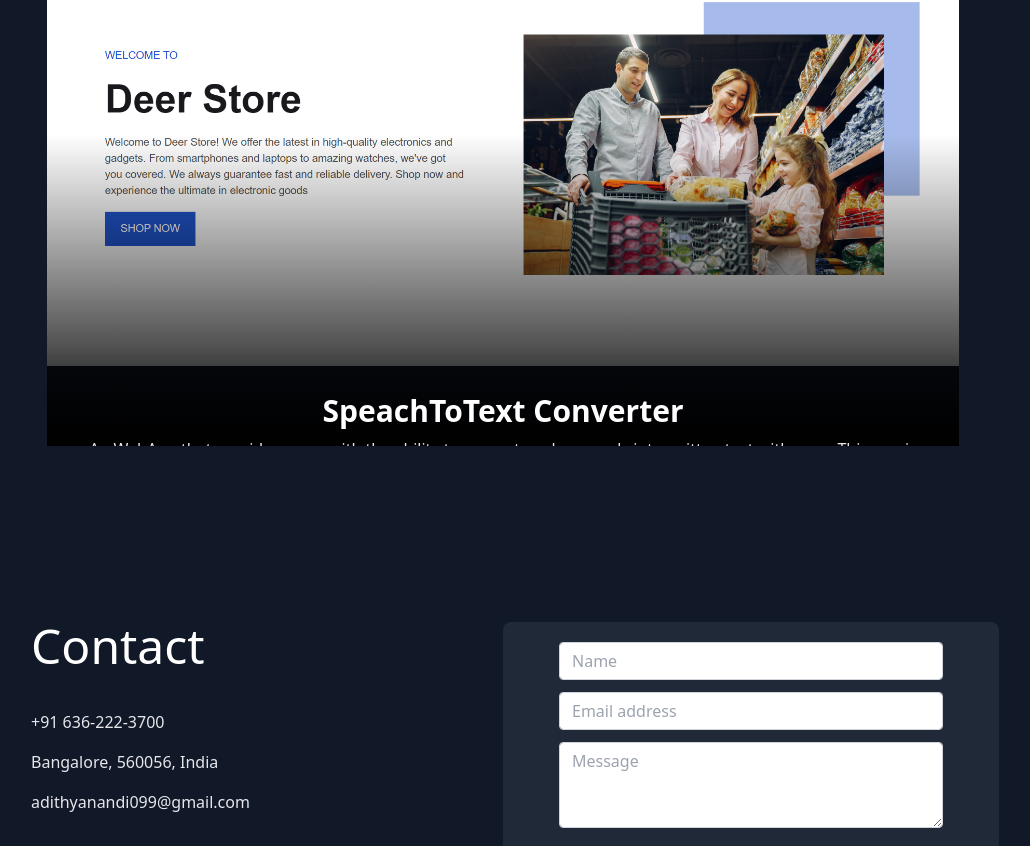
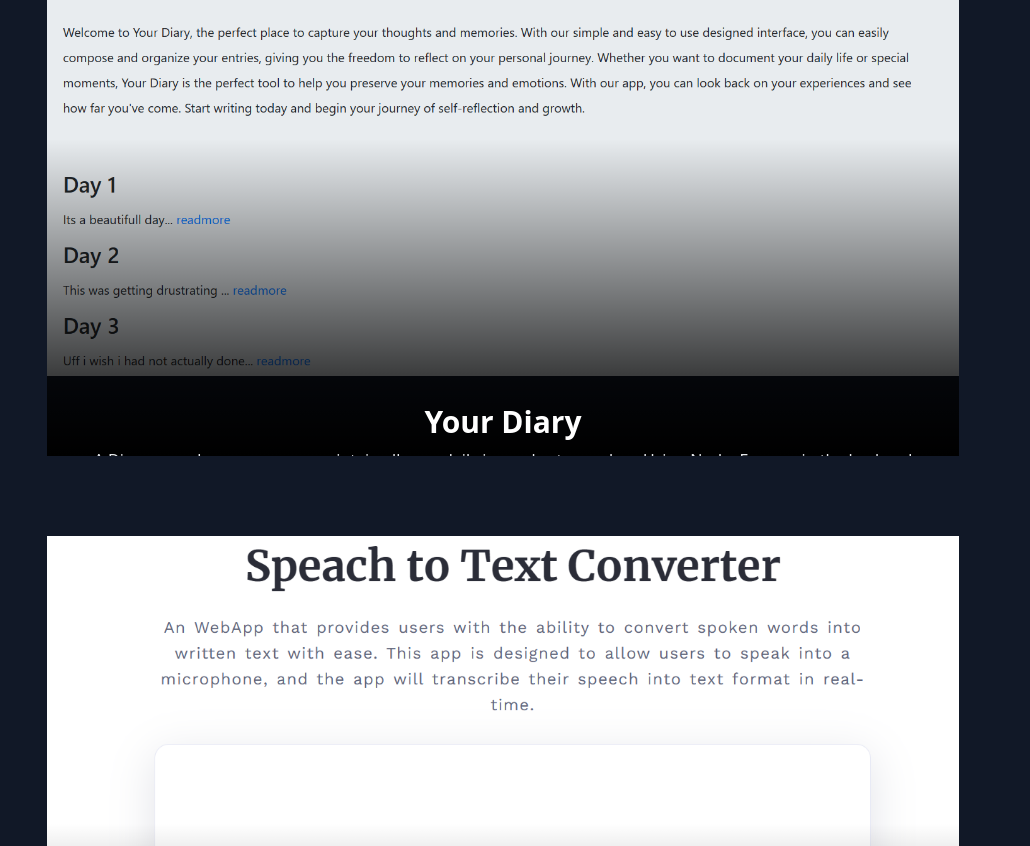
Before and after one commit to Adithya2310/My_Portfolio, a Next.js app: page / in a window 1280 px wide. Shown: the part 3674-4520 px from the top of the page, without its empty margins (137-1167 px from the left). Built offline with nearby package versions, Linux system fonts and the light colour scheme.

Commit message:
added another project

```diff
--- a/src/components/Portfolio.js
+++ b/src/components/Portfolio.js
@@ -3,6 +3,7 @@ import Image from 'next/image'
 import pic1 from "../../public/portfolio1.png"
 import pic2 from "../../public/portfolio3.png"
 import pic3 from "../../public/portfolio2.png"
+import pic4 from "../../public/portfolio4.png"
 import Link from 'next/link'
 import PortfolioCard from './PortfolioCard'
 
@@ -33,11 +34,19 @@ const Portfolio = () => {
               />
               {/* portfolio3 */}
               <PortfolioCard
+                title="Your Diary"
+                description="A Diary app where you u can maintain all your daily journals at one place Using Node, Express in the backend and EJS for the Front part. It also uses MongoDB to store the User Data along with User Authentication with Hashing and Salting of the passwords to secure the user data."
+                codeLink="https://github.com/Adithya2310/DairyApp"
+                liveLink="https://your-diary.cyclic.app/"
+                pic={pic4}
+              />
+              {/* portfolio4 */}
+              <PortfolioCard
                 title="SpeachToText Converter"
                 description="An WebApp that provides users with the ability to convert spoken words into written text with ease. This app is designed to allow users to speak into a microphone, and the app will transcribe their speech into text format in real-time"
                 codeLink="https://github.com/Adithya2310/SpeachToText"
                 liveLink="https://speachconvertion.netlify.app/"
-                pic={pic1}
+                pic={pic3}
               />
             </div>
         </div>
```
Also changed, not shown: public/portfolio4.png (added).
